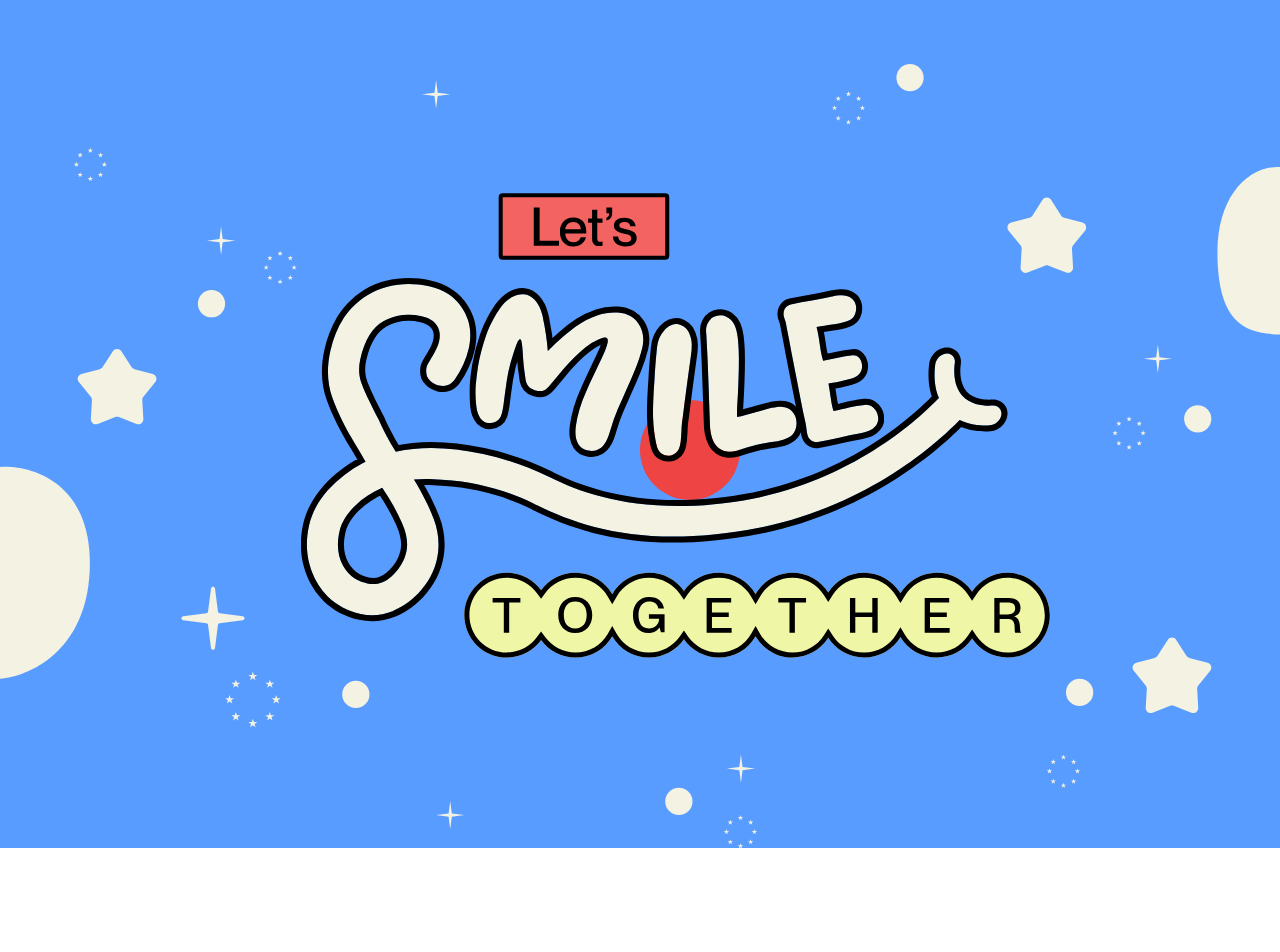
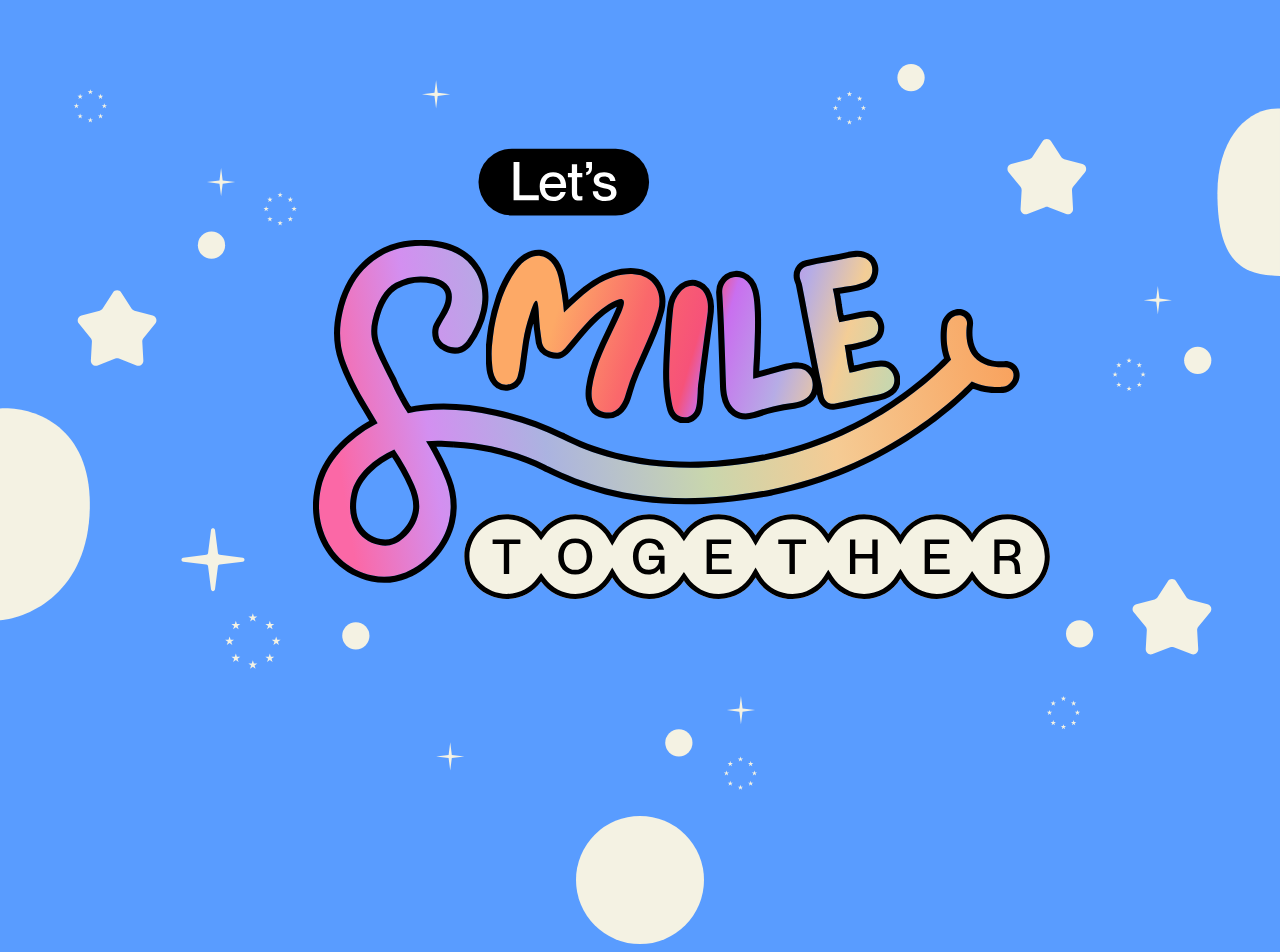
Before and after one commit to hadeya3ik/smile-Club-Frontend, a Next.js app: page / in a window 1280 px wide. Shown: the top 952 px of the page. Built offline with nearby package versions, Linux system fonts and the light colour scheme.

Commit message:
circle zoom

```diff
--- a/app/page.tsx
+++ b/app/page.tsx
@@ -5,17 +5,20 @@ import Footer from '@/components/Footer';
 import Cards from '@/components/Cards';
 import Hero from '@/images/Hero.svg'
 import Mask from '@/components/Mask';
-
+import Clouds from '@/images/Clouds.svg'
 export default function Home() {
   return (
   <ReactLenis root>
-    <main className="bg-[#599CFF] ">
+    <main className="bg-[#599CFF]">
       <NavBar/>
-      <div className='border- border-red-500 sm:py-40 md:py-0 py-60'>
-      <div className='z-0 absolute top-[50vh] left-[50vw] bg-red-500 h-[100px] w-[100px] rounded-full'></div>
-        <Hero className='relative z-10' />
+      <div className=''>
+        <div className='absolute top-[30%]'>
+          <Mask/>
+        </div>
+        <Hero className='relative z-10 top-0' />
       </div>
-      <Mask/>
+
+
     </main>
   </ReactLenis>
   );
--- a/components/Mask.tsx
+++ b/components/Mask.tsx
@@ -1,15 +1,13 @@
 'use client'
 import { useRef, useEffect } from 'react';
-import Image from 'next/image';
-import pink from '@/public/medias/pink.png'
-
+import Clouds from '@/images/Clouds.svg'
 export default function Mask() {
-  const container = useRef(null);
-  const stickyMask = useRef(null);
+  const container = useRef<HTMLDivElement | null>(null);
+  const stickyMask = useRef<HTMLDivElement | null>(null);
 
   const initialMaskSize = 0.1;
-  const targetMaskSize = 30;
-  const easing = 0.85;
+  const targetMaskSize = 1.1;
+  const easing = 0.15;
   let easedScrollProgress = 0;
 
   useEffect(() => {
@@ -17,36 +15,44 @@ export default function Mask() {
   }, []);
 
   const animate = () => {
-    const maskSizeProgress = targetMaskSize * getScrollProgress();
-    stickyMask.current.style.webkitMaskSize =
-      (initialMaskSize + maskSizeProgress) * 100 + '%';
+    if (stickyMask.current) {
+      const maskSizeProgress = targetMaskSize * getScrollProgress();
+      const scaleValue = initialMaskSize + maskSizeProgress;
+      stickyMask.current.style.transform = `scale(${scaleValue})`;
+    }
     requestAnimationFrame(animate);
   };
 
   const getScrollProgress = () => {
-    const scrollProgress =
-      stickyMask.current.offsetTop /
-      (container.current.getBoundingClientRect().height - window.innerHeight);
-    const delta = scrollProgress - easedScrollProgress;
-    easedScrollProgress += delta * easing;
-    return easedScrollProgress;
+    if (stickyMask.current && container.current ) {
+      const containerHeight = container.current.getBoundingClientRect().height;
+      const stickyTop = stickyMask.current.getBoundingClientRect().top;
+      const viewportMiddle = window.innerHeight / 2;
+      const scrollProgress = (viewportMiddle - stickyTop) / (containerHeight - window.innerHeight);
+      const delta = scrollProgress - easedScrollProgress;
+      easedScrollProgress += delta * easing;
+      return Math.max(0, Math.min(1, easedScrollProgress));
+    }
+    return 0;
   };
 
+
   return (
-    <main className="mb-[100vh]">
-      <div ref={container} className="relative h-[200vh] bg-white">
+    <main className="bg-[#599CFF]">
+      <div ref={container} className="overflow-hidden">
         <div
           ref={stickyMask}
-          className="flex overflow-hidden sticky top-0 items-center justify-center"
+          className=" rounded-full transition-transform duration-300"
           style={{
-            WebkitMaskImage: "url('/medias/mask.svg')",
-            WebkitMaskPosition: '52.35% center',
-            WebkitMaskRepeat: 'no-repeat',
-            WebkitMaskSize: '10%',
+            width: '100vw',
+            height: '100vw',
+            backgroundColor: '#F4F2E3',
+            overflow: 'hidden',
+            transition: 'transform 0.3s ease-out',
           }}
         >
-          <Image alt="" src={pink} className="h-full w-full object-cover" />
         </div>
+        {/* <Clouds className="absolute top-[40%]"/> */}
       </div>
     </main>
   );
```
Also changed, not shown: images/Clouds.svg, images/Hero.svg.
